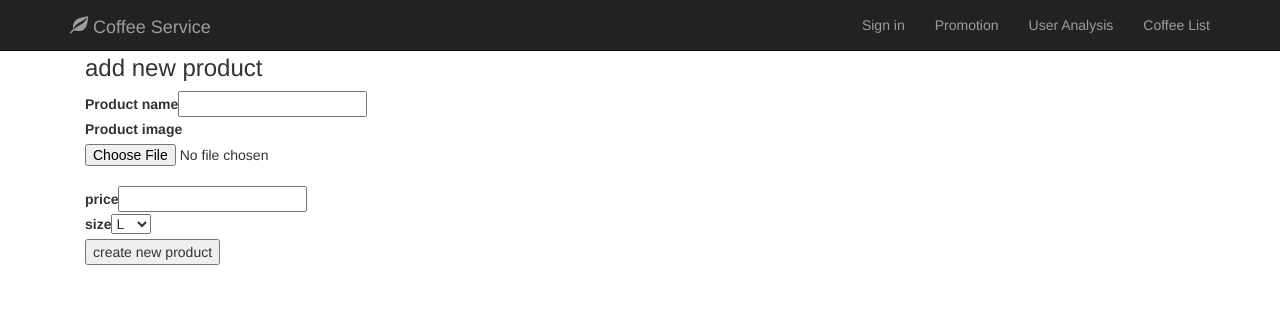
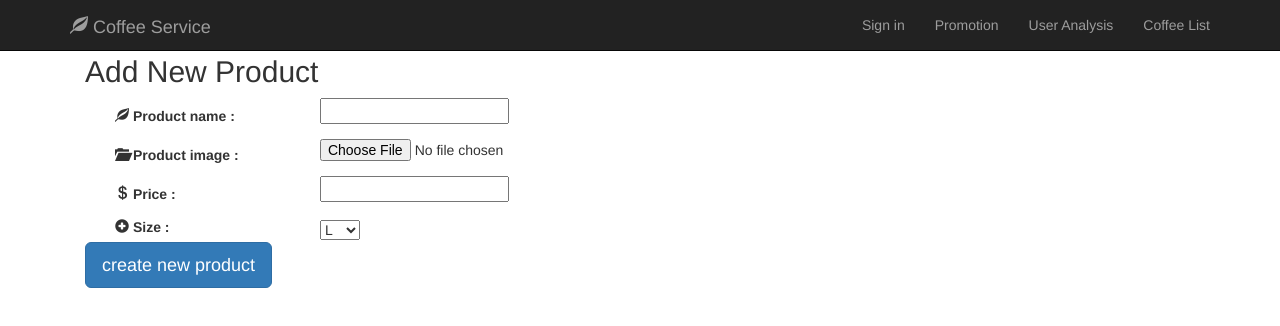
Before and after one commit to ghost666999/MyCoffeeService, a website: page index.html at #!/addcoffee in a window 1280 px wide. Drawn offline with nearby package versions, Linux system fonts and the light colour scheme.

Commit message:
change css

```diff
--- a/public/views/addcoffee.html
+++ b/public/views/addcoffee.html
@@ -1,13 +1,49 @@
-    <h3>add new product</h3>
-    <fieldset>
-       <label>Product name</label><input type="text"><br/>
-       <label>Product image</label><input type="file"><br/>
-       <label>price</label><input type="number"><br/><label>size</label><select>
-           <option>L</option>
-           <option>S</option>
-           <option>M</option>
-           <option>XL</option>
-       </select>
-    <br/>
-    </fieldset>
-<button>create new product</button>
+    <h2>Add New Product</h2>
+    <div class="container">
+      <table>
+        <tr>
+          <td class="col-sm-3">
+            <label><span class="glyphicon glyphicon-leaf"></span> Product name : </label>
+          </td>
+          <td class="col-sm-6">
+            <div class="form-group">
+              <input type="text">
+            </div>
+          </td>
+        </tr>
+        <tr>
+          <td class="col-sm-3">
+            <label><span class="glyphicon glyphicon-folder-open"></span> Product image : </label>
+          </td>
+          <td class="col-sm-6">
+            <div class="form-group">
+              <input type="file">
+            </div>
+          </td>
+        </tr>
+        <tr>
+          <td class="col-sm-3">
+            <label><span class="glyphicon glyphicon glyphicon-usd"></span> Price : </label>
+          </td>
+          <td class="col-sm-6">
+            <div class="form-group">
+             <input type="number">
+            </div>
+          </td>
+        </tr>
+        <tr>
+          <td class="col-sm-3">
+            <label><span class="glyphicon glyphicon glyphicon glyphicon-plus-sign"></span> Size : </label>
+          </td>
+          <td class="col-sm-6">
+            <select>
+              <option>L</option>
+              <option>S</option>
+              <option>M</option>
+              <option>XL</option>
+            </select>
+          </td>
+        </tr>
+      </table>
+    </div>
+<button class="btn btn-lg btn-primary">create new product</button>
```
Also changed, not shown: public/views/promotion.html (+10 -0 lines).
